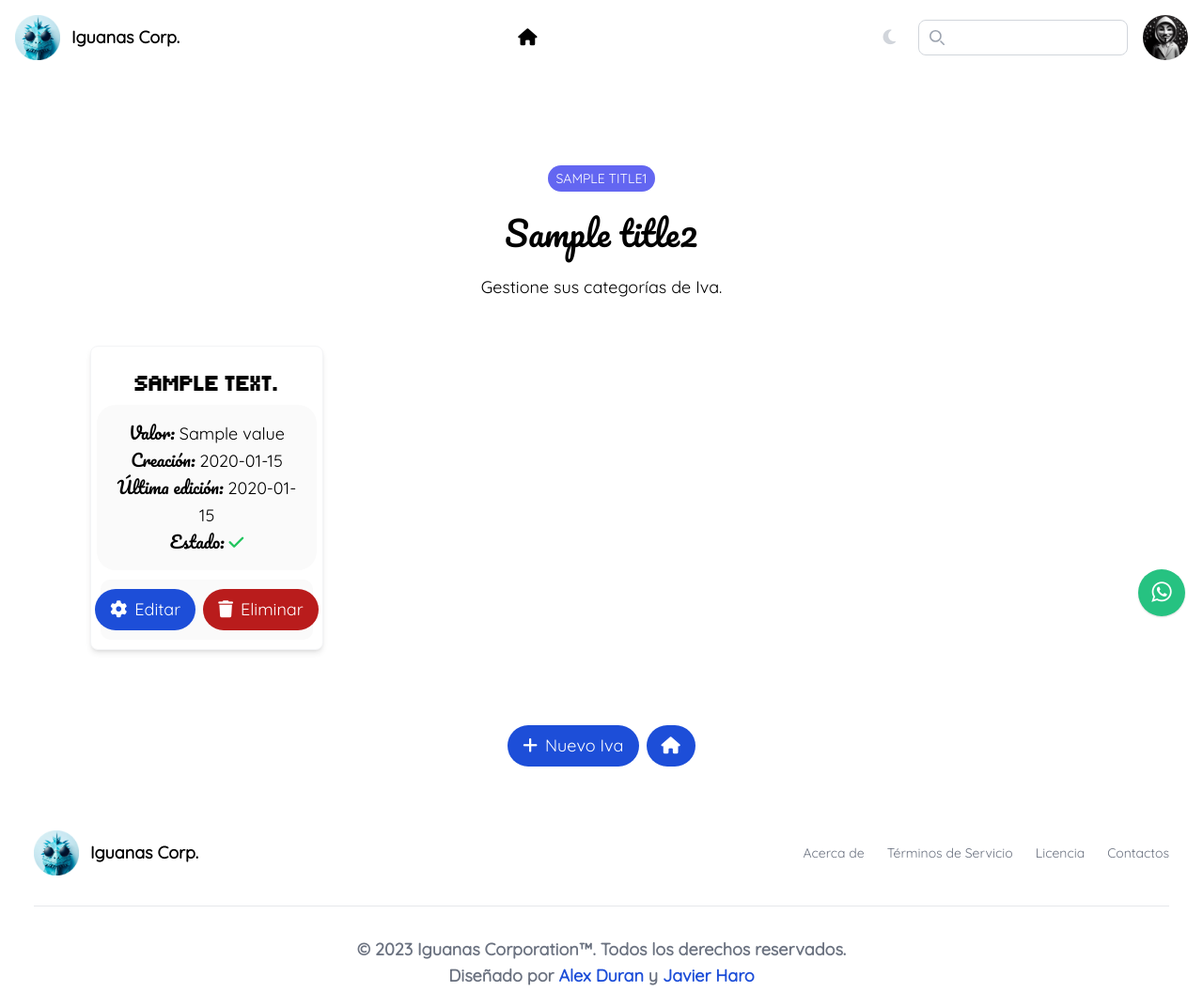
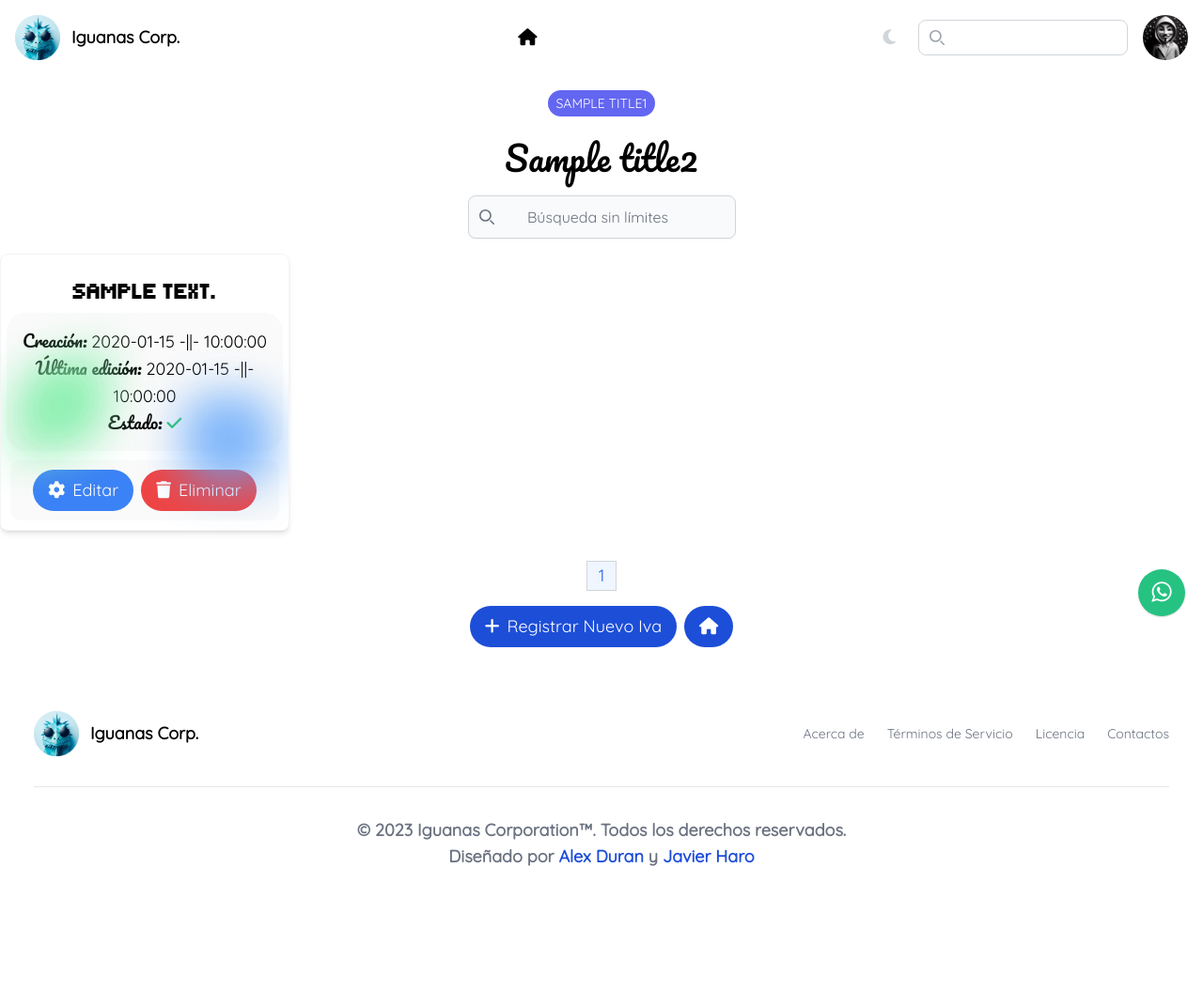
Before and after one commit to fborjaz/System_Fact_Sales_DJ, a Django app: template templates/core/iva/list.html in a window 1280 px wide. Shown: the top 1072 px of the page at 94% size. After the commit the page ends 922 px from the top, so only its background shows below. Run offline with Django 3.2, Linux system fonts and the light colour scheme; the template is opened without the code that fills it: most values are stand-ins (such as "Sample title", 1, 10 or a date in 2020); style sheets or scripts are compiled from the project's sources; some libraries are stand-ins or nearby versions.

Commit message:
chore: Remove image field from Iva model and form

```diff
--- a/app/core/models.py
+++ b/app/core/models.py
@@ -149,7 +149,6 @@ class Category(models.Model):
 class Iva(models.Model):
   description = models.CharField(verbose_name='Iva', max_length=100, unique=True)
   value = models.DecimalField(verbose_name='Porcentaje(%)', max_digits=6, decimal_places=2)
-  image = models.ImageField(verbose_name='Imagen', upload_to='ivas/', blank=True, null=True)
   active = models.BooleanField(verbose_name='Activo', default=True)
 
   class Meta:
--- a/templates/core/iva/form.html
+++ b/templates/core/iva/form.html
@@ -21,7 +21,7 @@
         <form method="post" enctype="multipart/form-data" class="space-y-6 py-4">
             <div class="grid grid-cols-1 lg:grid-cols-2 gap-8 mx-4 lg:mx-20" data-aos="fade">
                 <!-- Columna de la izquierda -->
-                <div class="bg-white dark:bg-secundario rounded-3xl flex flex-col justify-center items-center p-8"
+                {% comment %} <div class="bg-white dark:bg-secundario rounded-3xl flex flex-col justify-center items-center p-8"
                     data-aos="fade-right" data-aos-delay="200">
                     <div class="w-[60%] text-center">
                         <h2 class="dark:text-blue-300 text-2xl text-center mt-6 font-Pacifico">Imagen de la categoria
@@ -41,12 +41,12 @@
                             class="dark:text-blue-300 font-black uppercase text-lg">{{ form.image.label }}</label>
                         {{ form.image }}
                     </div>
-                </div>
+                </div> {% endcomment %}
                 <!-- Columna de la derecha -->
                 <div class="p-4 rounded-3xl dark:bg-secundario bg-white flex flex-col justify-center items-center"
                     data-aos="fade-right" data-aos-delay="200">
                     {% csrf_token %}
-                    <div class="grid grid-cols-1 md:grid-cols-2 gap-6">
+                    <div class="grid grid-cols-1 md:grid-cols-1 gap-6">
                         <div>
                             <div class="mb-8 flex flex-col justify-center items-center">
                                 <label for="{{ form.description.id_for_label }}"
--- a/templates/core/iva/list.html
+++ b/templates/core/iva/list.html
@@ -1,36 +1,55 @@
 {% extends 'components/base.html' %}
 {% block content %}
-<title>{% block title %} {{ title1 }} {% endblock title %}</title>
-<section class="dark:bg-principal mt-20">
+    {% load static %}
+    <title>{% block title %}{{ title1 }}{% endblock title %}</title>
+    <section class="dark:bg-principal">
         <div class="text-center" data-aos="fade-up" data-aos-delay="200">
             <div class="sm:pt-28 lg:pt-24">
                 <div class="flex flex-col items-center justify-center">
                     <span class="rounded-full bg-indigo-500 px-2 py-1 text-white uppercase text-sm">
-                    {{ title1}}
+                        {{ title1 }}
                     </span>
                 </div>
-            <h1 class="dark:text-white text-4xl  text-center mt-6 font-Pacifico">
+                <h1 class="dark:text-white text-4xl text-center mt-6 font-Pacifico">
                     {{ title2 }}
                 </h1>
-            <p class="dark:text-gray-400 text-center mt-6 text-lg font-light">
-                Gestione sus categorías de Iva.
-            </p>
             </div>
-        <div class="m-4 lg:m-8 sm:mx-40 sm:my-2 lg:grid lg:grid-cols-4 gap-8 lg:mx-20 lg:p-4 rounded-3xl" data-aos="fade-up" data-aos-delay="200">
+
+            <!-- Barra de búsqueda -->
+            <div class="p-4 flex justify-center">
+                <label for="table-search" class="sr-only">Search</label>
+                <div class="relative mt-1">
+                    <div class="absolute inset-y-0 rtl:inset-r-0 start-0 flex items-center ps-3 pointer-events-none">
+                        <svg class="w-4 h-4 text-gray-500 dark:text-gray-400" aria-hidden="true"
+                             xmlns="http://www.w3.org/2000/svg" fill="none" viewBox="0 0 20 20">
+                            <path stroke="currentColor" stroke-linecap="round" stroke-linejoin="round" stroke-width="2"
+                                  d="m19 19-4-4m0-7A7 7 0 1 1 1 8a7 7 0 0 1 14 0Z"/>
+                        </svg>
+                    </div>
+                    <form method="GET" action="{% url 'core:brand_list' %}">
+                        <input type="text" name="q" id="table-search"
+                               class="text-center pl-10 shadow-sm bg-gray-50 border border-gray-300 text-gray-900 rounded-lg focus:ring-blue-500 focus:border-blue-500 block p-2.5 pr-12 dark:bg-principal dark:border-gray-600 dark:placeholder-gray-400 dark:text-gray-400 dark:focus:ring-blue-500 dark:focus:border-blue-500 dark:shadow-sm-light"
+                               placeholder="Búsqueda sin límites" value="{{ request.GET.q }}">
+                    </form>
+                </div>
+            </div>
+
+
+            <div class="grid gap-4 sm:grid-cols-1 md:grid-cols-2 lg:grid-cols-3 xl:grid-cols-4">
                 {% for item in ivas %}
-            <div class="mb-4 flex justify-center custom-transform">
+                    <div class="backdrop-blur-md mb-4 flex justify-center custom-transform relative">
                         <div class="dark:bg-secundario relative w-full overflow-hidden rounded-lg border border-gray-100 bg-white shadow-md dark:border-none">
                             <div class="dark:bg-secundario text-center card card-custom">
-                        {% comment %} <figure class="px-10 pt-10">
-                            <img src="{{ item.image.url }}" alt="Brand Image" class="rounded-xl w-full">
-                        </figure> {% endcomment %}
                                 <h1 class="dark:text-blue-400 text-2xl text-center mt-6 font-black uppercase font-Tiny5">
                                     {{ item.description }}
                                 </h1>
                                 <div class="dark:bg-contenedores p-4 card-body flex flex-col justify-center items-center">
-                            <h3 class=" dark:text-blue-300 font-Pacifico">Valor: <span class="font-light font-Quicksand dark:text-gray-400">{{ item.value}}</span></h3>
-                            <h3 class=" dark:text-blue-300 font-Pacifico">Creación: <span class="font-light font-Quicksand dark:text-gray-400">{{ item.created | date:"Y-m-d" }}</span></h3>
-                            <h3 class=" dark:text-blue-300 font-Pacifico">Última edición: <span class="font-light font-Quicksand dark:text-gray-400">{{ item.updated | date:"Y-m-d" }}</span></h3>
+                                    <h3 class="dark:text-blue-300 font-Pacifico">Creación: <span
+                                            class="font-light font-Quicksand dark:text-gray-400">{{ item.created |  date:"Y-m-d     -||-     H:i:s" }}</span>
+                                    </h3>
+                                    <h3 class="dark:text-blue-300 font-Pacifico">Última edición: <span
+                                            class="font-light font-Quicksand dark:text-gray-400">{{ item.updated |  date:"Y-m-d     -||-     H:i:s" }}</span>
+                                    </h3>
                                     <h3 class="dark:text-blue-300 font-Pacifico">
                                         Estado:
                                         {% if item.active %}
@@ -41,44 +60,82 @@
                                     </h3>
                                 </div>
                                 <div class="dark:bg-contenedores card-footer flex flex-col md:flex-row justify-center items-center">
-                            <a href="{% url 'core:iva_update' item.id %}" class="bg-blue-700 hover:bg-blue-800 text-white py-2 px-4 rounded-full mr-0 md:mr-2 mb-2 md:mb-0 flex items-center">
+                                    <a href="{% url 'core:iva_update' item.id %}"
+                                       class="bg-blue-500 hover:bg-blue-600 text-white py-2 px-4 rounded-full mr-0 md:mr-2 mb-2 md:mb-0 flex items-center transition-colors duration-300">
                                         <i class="fa-solid fa-gear mr-2"></i> Editar
                                     </a>
-                            <button class="bg-red-700 hover:bg-red-800 text-white py-2 px-4 rounded-full flex items-center" onclick="openDeleteModal('{{ item.id }}', '{{ item.description }}')">
+                                    <button class="bg-red-500 hover:bg-red-600 text-white py-2 px-4 rounded-full flex items-center transition-colors duration-300"
+                                            onclick="openDeleteModal('{{ item.id }}', '{{ item.description }}')">
                                         <i class="fa-solid fa-trash mr-2"></i> Eliminar
                                     </button>
                                     <noscript>
-                                {% comment %} <a href="{% url 'core:category_delete' item.id %}" class="bg-red-700 hover:bg-red-800 text-white py-2 px-4 rounded-full flex items-center">
+                                        <a href="{% url 'core:iva_delete' item.id %}"
+                                           class="bg-red-500 hover:bg-red-600 text-white py-2 px-4 rounded-full flex items-center transition-colors duration-300">
                                             <i class="fa-solid fa-trash mr-2"></i> Eliminar
-                                </a> {% endcomment %}
+                                        </a>
                                     </noscript>
                                 </div>
                             </div>
+                            <span class="absolute -left-6 md:left-4 top-24 lg:top-28 w-24 h-24 rotate-90 skew-x-12 rounded-3xl bg-green-300 blur-xl opacity-60 lg:opacity-95 lg:block hidden"></span>
+                            <span class="absolute right-4 bottom-12 w-24 h-24 rounded-3xl bg-blue-400 blur-xl opacity-80"></span>
                         </div>
                     </div>
                 {% endfor %}
             </div>
+
+            <!-- Paginación -->
+            <div class="flex justify-center mt-4">
+                <nav aria-label="Page navigation example">
+                    <ul class="inline-flex -space-x-px">
+                        {% if page_obj.has_previous %}
+                            <li>
+                                <a href="?page=1"
+                                   class="flex items-center justify-center px-3 h-8 ms-0 leading-tight text-gray-500 bg-white border border-e-0 border-gray-300 rounded-s-lg hover:bg-gray-100 hover:text-gray-700 dark:bg-[#0b1121] dark:border-secundario dark:text-gray-400 dark:hover:bg-[#121c33] dark:hover:text-white">Anterior</a>
+                            </li>
+                        {% endif %}
+                        {% for num in page_obj.paginator.page_range %}
+                            <li>
+                                <a href="?page={{ num }}"
+                                   class="flex items-center justify-center px-3 h-8 leading-tight {% if num == page_obj.number %}text-blue-600 bg-blue-50 border border-gray-300 hover:bg-blue-100 hover:text-blue-700 dark:bg-secundario dark:border-principal dark:text-blue-300{% else %}text-gray-500 bg-white border border-gray-300 hover:bg-gray-100 hover:text-gray-700 dark:bg-[#0b1121] dark:border-secundario dark:text-gray-400 dark:hover:bg-[#121c33] dark:hover:text-white{% endif %}">
+                                    {{ num }}
+                                </a>
+                            </li>
+                        {% endfor %}
+                        {% if page_obj.has_next %}
+                            <li>
+                                <a href="?page={{ page_obj.next_page_number }}"
+                                   class="flex items-center justify-center px-3 h-8 leading-tight text-gray-500 bg-white border border-gray-300 rounded-e-lg hover:bg-gray-100 hover:text-gray-700 dark:bg-[#0b1121] dark:border-secundario dark:text-gray-400 dark:hover:bg-[#121c33] dark:hover:text-white">Siguiente</a>
+                            </li>
+                        {% endif %}
+                    </ul>
+                </nav>
+            </div>
+
             <div class="flex flex-col md:flex-row justify-center form-group text-center p-4">
-            <a class="bg-blue-700 hover:bg-blue-800 text-white py-2 px-4 rounded-full mr-0 md:mr-2 mb-2 md:mb-0 flex items-center justify-center" href="{% url 'core:iva_create' %}">
-                <i class="fa-solid fa-plus mr-2"></i> Nuevo Iva
+                <a class="bg-blue-700 hover:bg-blue-800 text-white py-2 px-4 rounded-full mr-0 md:mr-2 mb-2 md:mb-0 flex items-center justify-center"
+                   href="{% url 'core:iva_create' %}">
+                    <i class="fa-solid fa-plus mr-2"></i> Registrar Nuevo Iva
                 </a>
-            <a class="bg-blue-700 hover:bg-blue-800 text-white py-2 px-4 rounded-full flex items-center justify-center" href="{% url 'home' %}">
+                <a class="bg-blue-700 hover:bg-blue-800 text-white py-2 px-4 rounded-full flex items-center justify-center"
+                   href="{% url 'home' %}">
                     <i class="fa-solid fa-house"></i>
                 </a>
             </div>
         </div>
     </section>
+    {% include 'core/delete.html' %}
 
-{% include 'core/delete.html' %}
     <script>
         function openDeleteModal(id, description) {
             const deleteForm = document.getElementById('deleteForm');
-        deleteForm.action = `{% url 'core:iva_delete' 0 %}`.replace('0', id);
+            deleteForm.action = `{% url 'core:brand_delete' 0 %}`.replace('0', id);
             document.getElementById('Description').textContent = `ID: ${id} - ${description}`;
             document.getElementById('deleteModal').classList.remove('hidden');
         }
+
         function closeModal() {
             document.getElementById('deleteModal').classList.add('hidden');
         }
     </script>
+
 {% endblock %}
```
Also changed, not shown: app/core/forms/supplier.py (+34 -2 lines), app/core/views/iva.py (+24 -4 lines). Lines whose indentation alone changed are shown as unchanged.
